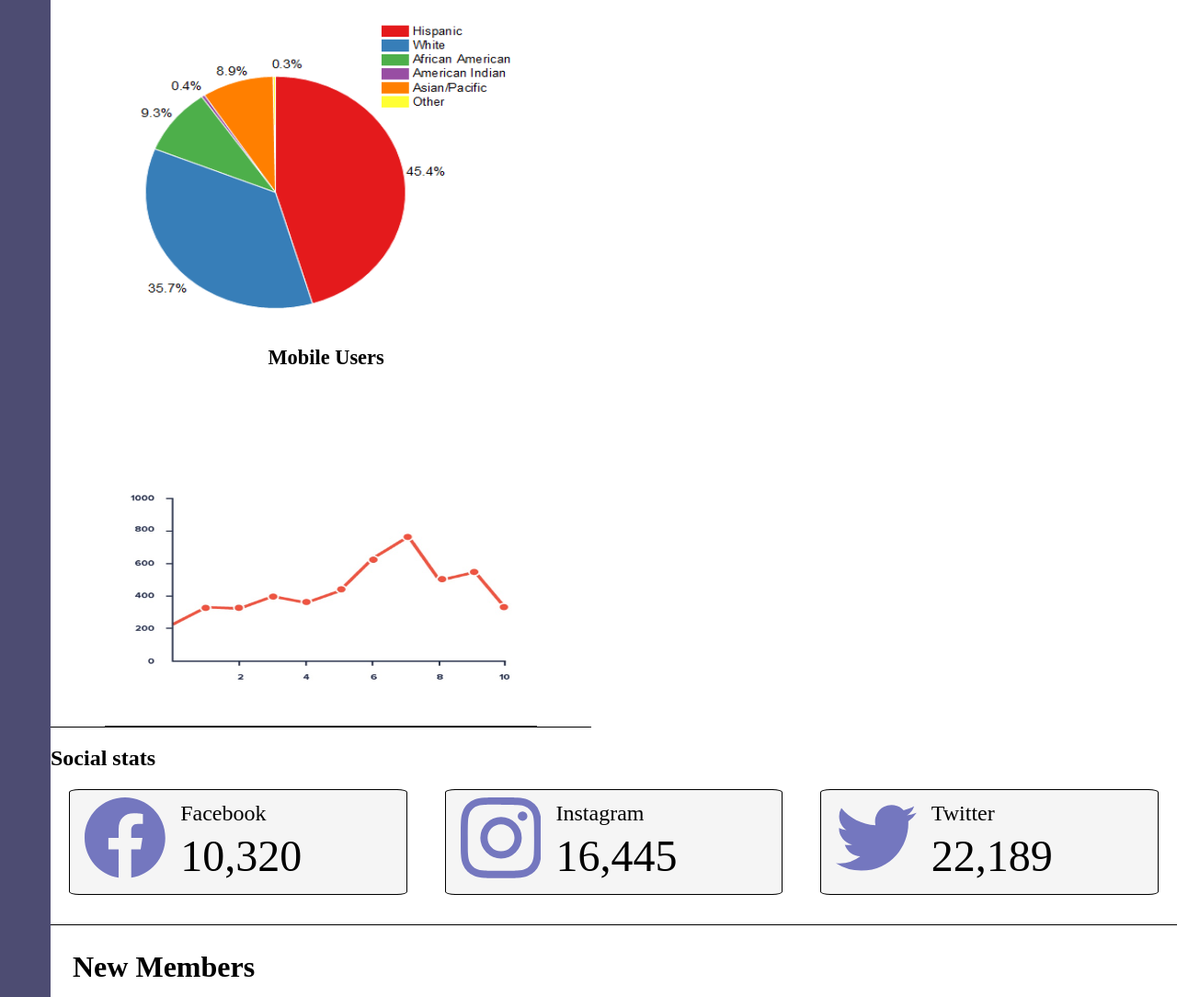
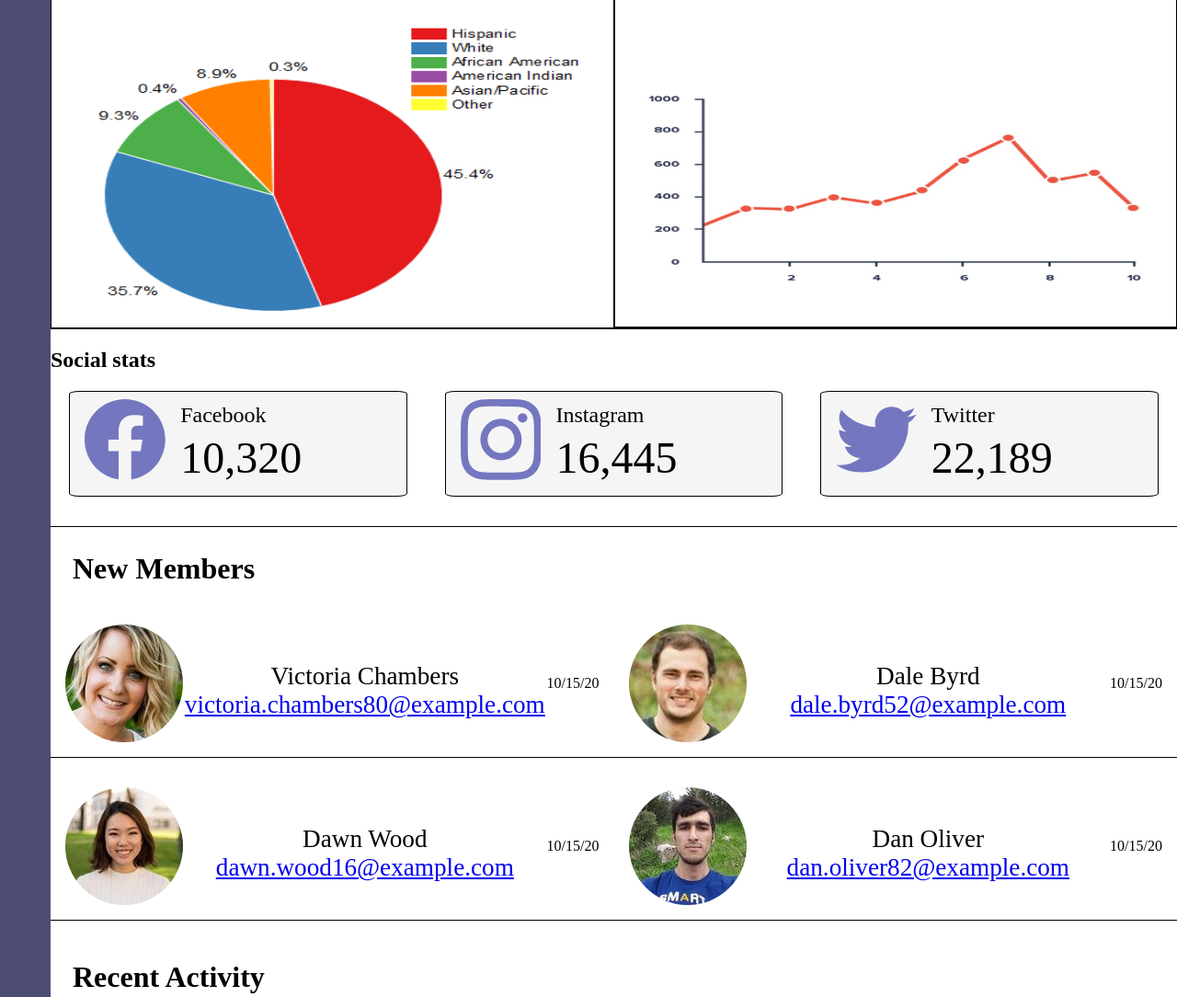
Before and after one commit to Ben-con/Tech-degree-project-7, a plain HTML site: page index.html in a window 1280 px wide. Shown: the part 681-1765 px from the top of the page at 92% size. Drawn offline with Linux system fonts and the light colour scheme.

Commit message:
trying to fix stuff

```diff
--- a/css/styles.css
+++ b/css/styles.css
@@ -125,6 +125,12 @@
 .traffic,.daily{
     border-bottom: 1px black solid;
 }
+.daily{
+    width: 100%;
+    display: flex;
+    flex-basis: row;
+
+}
 .traffic-nav{
     text-align: center;
     padding: 0;
@@ -155,7 +161,7 @@
     display: flex;
     flex-direction: column;
     align-items: center;
-    border: 1px black s;
+    border: 1px black solid;
 }
 .daily{
     display: flex;
@@ -232,6 +238,7 @@
     margin-top: 1em;
     display: flex;
     flex-direction: column;
+    width: 100%;
 }
 
 .member-container{
@@ -273,6 +280,7 @@
 .recent-activity{
     display: flex;
     flex-direction: column;
+    width: 100%;
 }
 /* ------------------------------------ */
 
@@ -402,8 +410,10 @@
         flex-wrap: wrap;
     }
 
-    .daily{
-        width: 48%;
+
+
+    .widget-half{
+        flex-basis: 50%;
     }
 
     .social-stats{
@@ -429,4 +439,25 @@
         margin: 0 auto;
         align-items: center;
     }
+    .daily{
+        display: flex;
+        flex-direction: row;
+    }
+    .placeholder{
+        width: 100%;
+    }
+    .recent-activity .member-container:first-child{
+        height: 400px;
+    }
 }
+
+
+@media (min-width: 1024px) {
+    .recent-activity,.new-members{
+        flex-direction: row;
+        flex-wrap: wrap;
+    }
+    .member-container{
+        flex-basis: 50%;
+    }
+}
--- a/index.html
+++ b/index.html
@@ -138,8 +138,8 @@
     </div>
  </section>
  <section class="recent-activity">
+    <h2 class="member-headers">Recent Activity</h2>
     <div class="member-container">
-        <h2 class="member-headers">Recent Activity</h2>
         <img src="images/member-1.jpg" class="member-image">
         <div class="member-text">
             <p>victoria Chambers commented on <strong>WebApp's Seo Tips</strong></p>
```
